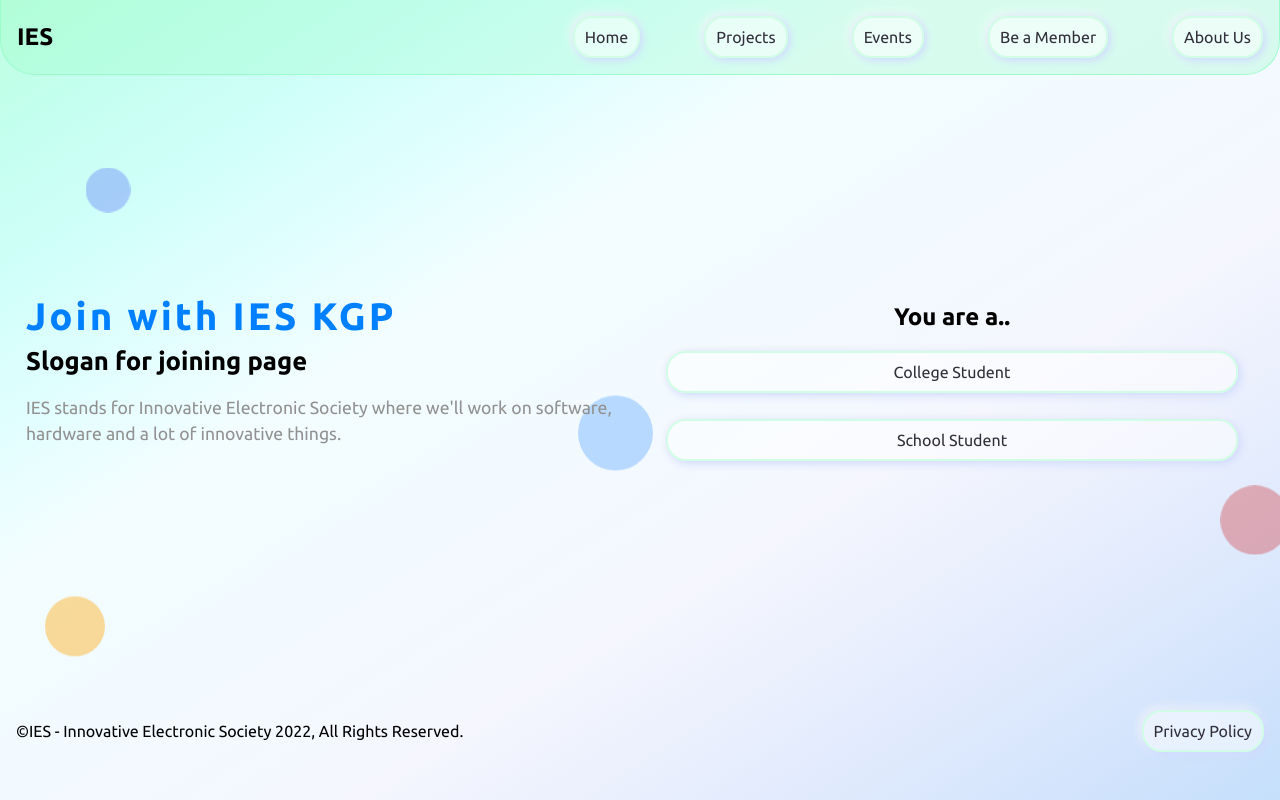
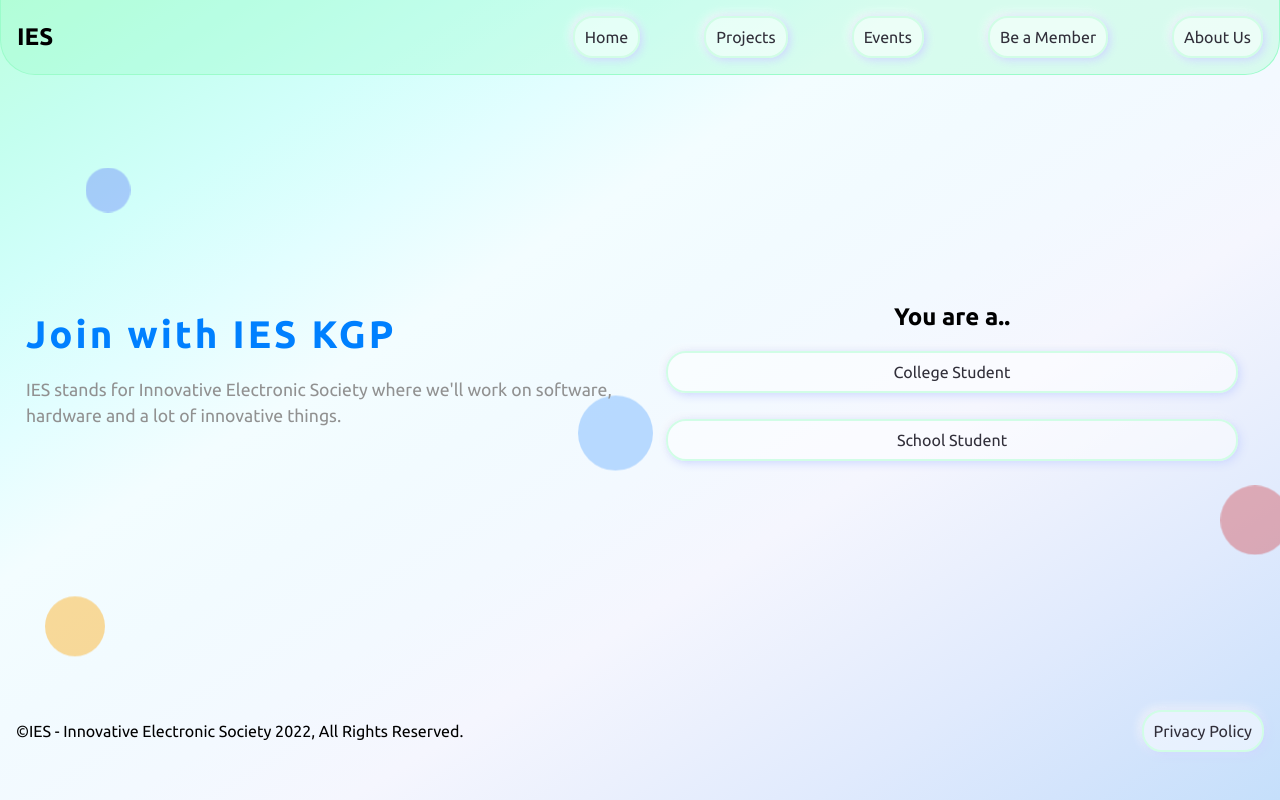
Before and after one commit to IESKGP/Join, a plain HTML site: page index.html in a window 1280 px wide. Drawn offline with Linux system fonts and the light colour scheme.

Commit message:
Update index.html

```diff
--- a/index.html
+++ b/index.html
@@ -62,7 +62,7 @@
                     <div class="left-side">
                         <div class="title">
                             <h1 style="color:#0080ff;">Join with IES KGP</h1>
-                            <h4>Slogan for joining page</h4>
+<!--                             <h4>Slogan for joining page</h4> -->
                         </div>
                         <p>IES stands for Innovative Electronic Society where we'll work on software, hardware and a lot
                             of innovative things.</p>
```
